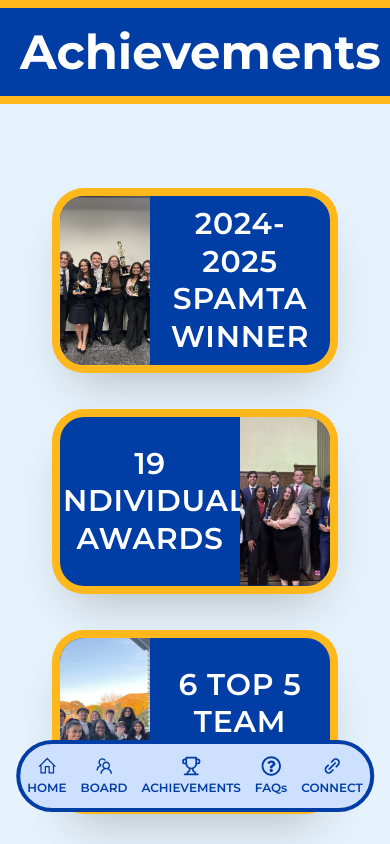
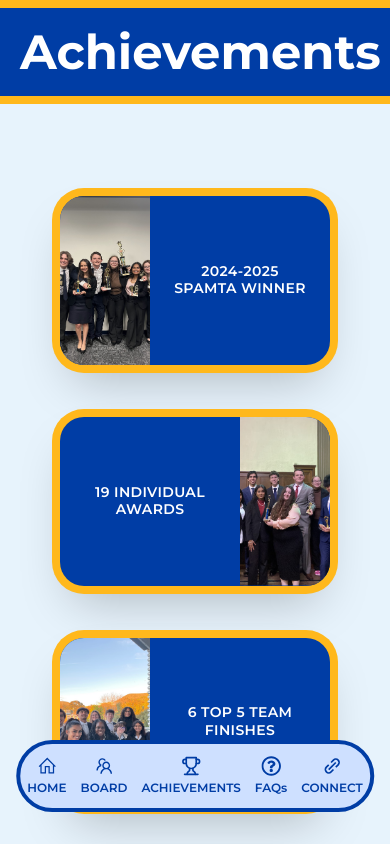
Before and after one commit to acm-ucr/mock-trial-website, a Next.js app: page /achievements in a window 390 px wide. Shown: the top 844 px of the page. Built offline with nearby package versions, Linux system fonts and the light colour scheme.

Commit message:
made achievement page responsive

```diff
--- a/src/components/achievements/LeftAchCard.tsx
+++ b/src/components/achievements/LeftAchCard.tsx
@@ -20,7 +20,7 @@ const LeftAchCard = ({ image, text }: Properties) => {
       </div>
 
       <div className="bg-mocktrial-blue flex items-center justify-center text-white">
-        <p className="px-6 text-center text-4xl leading-tight font-semibold tracking-wide">
+        <p className="px-6 text-center text-sm sm:text-lg md:text-2xl lg:text-3xl leading-tight font-semibold tracking-wide">
           {text}
         </p>
       </div>
--- a/src/components/achievements/LeftAchMobileCard.tsx
+++ b/src/components/achievements/LeftAchMobileCard.tsx
@@ -19,7 +19,7 @@ const LeftAchMobileCard = ({ image, text }: Properties) => {
         />
       </div>
       <div className="col-span-2 flex items-center justify-center">
-        <p className="px-6 text-center text-3xl leading-tight font-semibold tracking-wide">
+        <p className="px-6 text-center text-sm sm:text-lg md:text-2xl lg:text-3xl leading-tight font-semibold tracking-wide">
           {text}
         </p>
       </div>
--- a/src/components/achievements/RightAchCard.tsx
+++ b/src/components/achievements/RightAchCard.tsx
@@ -10,7 +10,7 @@ const RightAchCard = ({ image, text }: Properties) => {
   return (
     <div className="grid h-[65vh] grid-cols-2">
       <div className="bg-mocktrial-blue flex items-center justify-center text-white">
-        <p className="px-6 text-center text-4xl leading-tight font-semibold tracking-wide">
+        <p className="px-6 text-center text-sm sm:text-lg md:text-2xl lg:text-3xl leading-tight font-semibold tracking-wide">
           {text}
         </p>
       </div>
--- a/src/components/achievements/RightAchMobileCard.tsx
+++ b/src/components/achievements/RightAchMobileCard.tsx
@@ -11,7 +11,7 @@ const RightAchMobileCard = ({ image, text }: Properties) => {
   return (
     <div className="ring-mocktrial-yellow bg-mocktrial-blue mr-15 ml-15 grid h-[20vh] grid-cols-3 overflow-hidden rounded-3xl text-white shadow-2xl ring-8">
       <div className="col-span-2 flex items-center justify-center">
-        <p className="px-6 text-center text-3xl leading-tight font-semibold tracking-wide">
+        <p className="px-6 text-center text-sm sm:text-lg md:text-2xl lg:text-3xl leading-tight font-semibold tracking-wide">
           {text}
         </p>
       </div>
```
Also changed, not shown: 1 other file (tests, documents, lock files or other folders).
